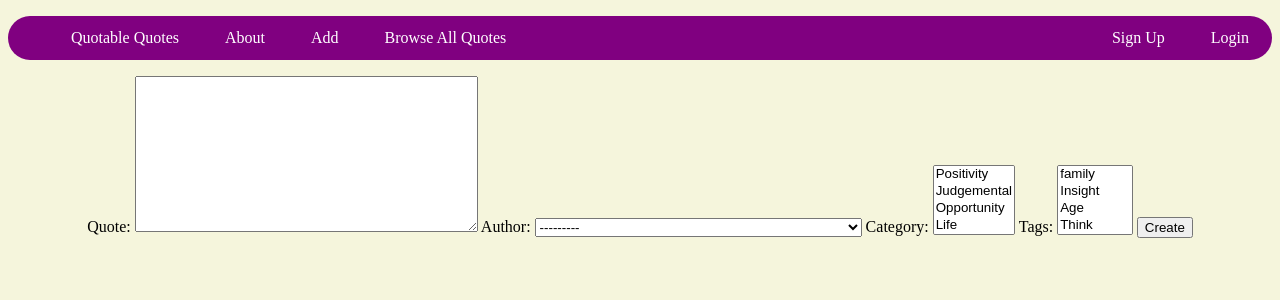
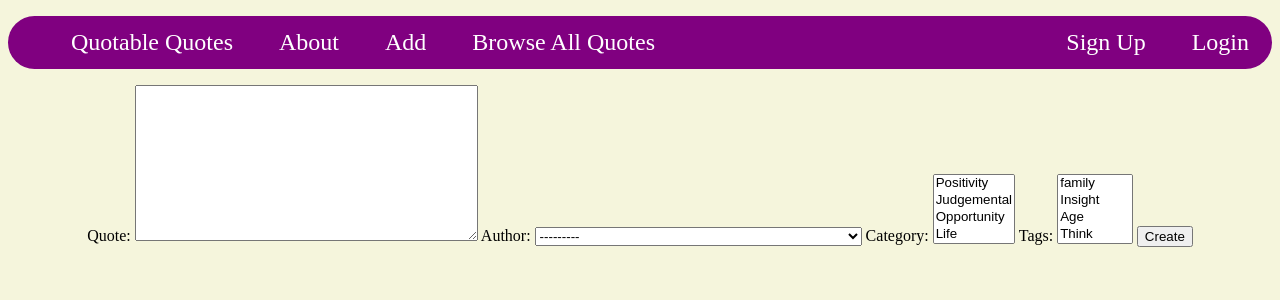
Before and after one commit to dstevens2712/Querch, a Django app: page /add in a window 1280 px wide. Shown: the top 300 px of the page. Run offline with Django 4.2, Linux system fonts and the light colour scheme; data comes from the database, SQL or seed files in the repository.

Commit message:
updated navigation bar

```diff
--- a/qq/templates/nav.html
+++ b/qq/templates/nav.html
@@ -8,6 +8,7 @@
     <meta name="viewport" content="width=device-width, initial-scale=1.0">
     <meta http-equiv="X-UA-Compatible" content="ie=edge">
     <title>Quotable Quotes</title>
+
     <style>
         .navbar{
             background-color: purple;
@@ -21,7 +22,7 @@
             float:left;
             list-style: none;
             margin: 13px 20px;
-
+            font-size: 1.5em;
         }
         .navbar li a{
             padding: 3px 3px;
@@ -32,6 +33,7 @@
             color: red
         }
     </style>
+
 </head>
 
 <body style="background-color:beige;">
@@ -47,8 +49,8 @@
             </ul>
         </nav>
     </header>
+
     {% block content %}
-
     {% endblock content %}
 </body>
 
```
